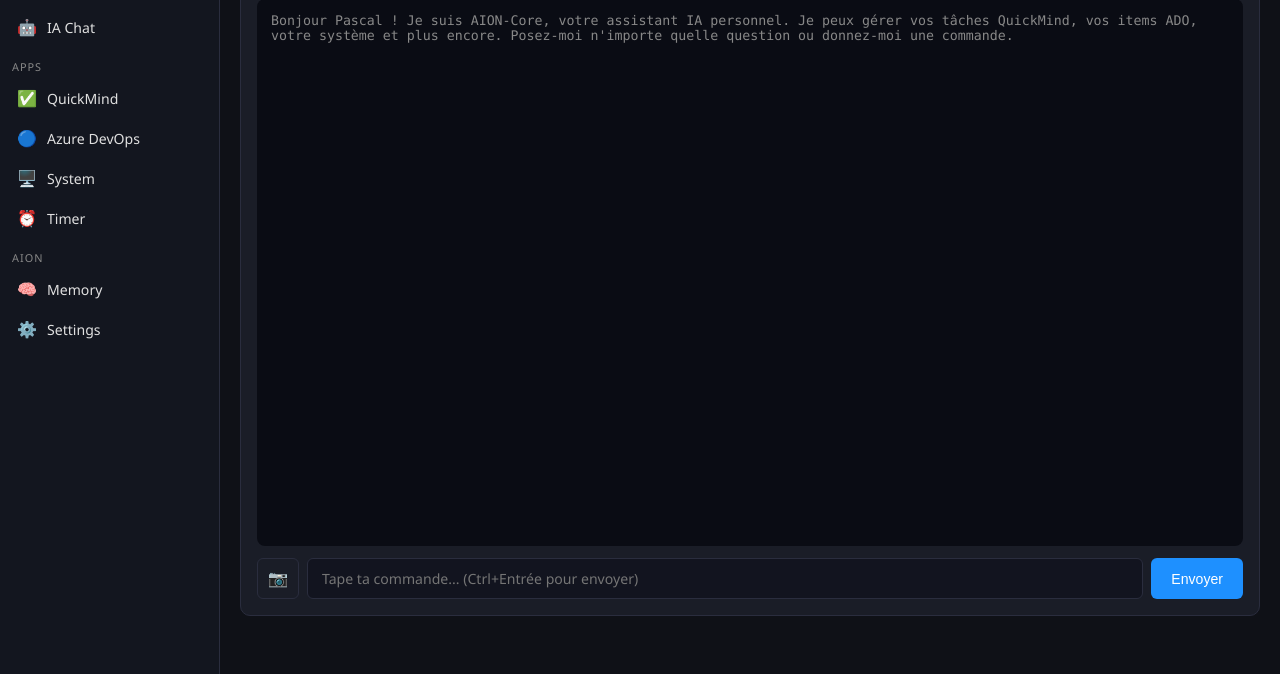
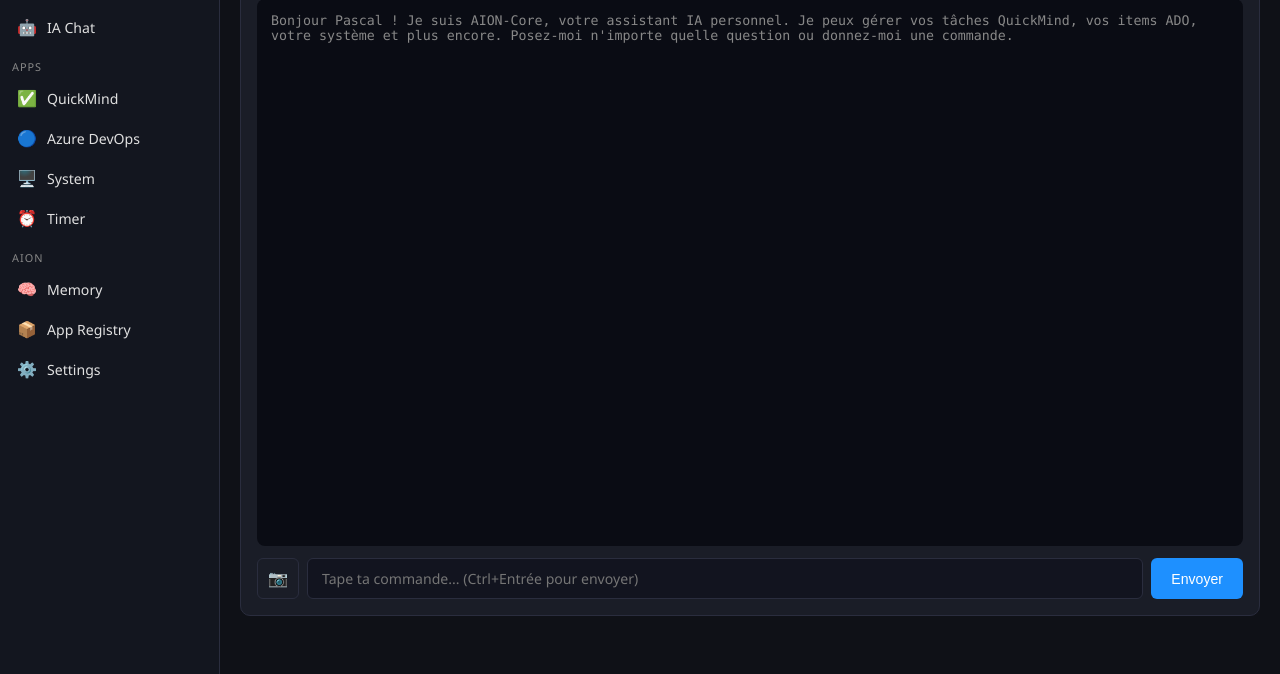
Before and after one commit to beyp/AION-Core, a Python web app: template aion_core/web/templates/chat.html in a window 1280 px wide. Shown: the part 126-800 px from the top of the page. Run offline with Jinja, Linux system fonts and the light colour scheme; the template is opened without the code that fills it, so the values that code supplies are empty; some libraries are stand-ins or nearby versions.

Commit message:
feat: add App Registry link in sidebar

```diff
--- a/aion_core/web/templates/base.html
+++ b/aion_core/web/templates/base.html
@@ -133,6 +133,9 @@ header .spacer{flex:1;}
     <a href="/memory" class="nav-item {% if active=='memory' %}active{% endif %}">
       <span class="nav-icon">🧠</span> Memory
     </a>
+    <a href="/apps" class="nav-item {% if active=='apps' %}active{% endif %}">
+      <span class="nav-icon">📦</span> App Registry
+    </a>
     <a href="/settings" class="nav-item {% if active=='settings' %}active{% endif %}">
       <span class="nav-icon">⚙️</span> Settings
     </a>
```
